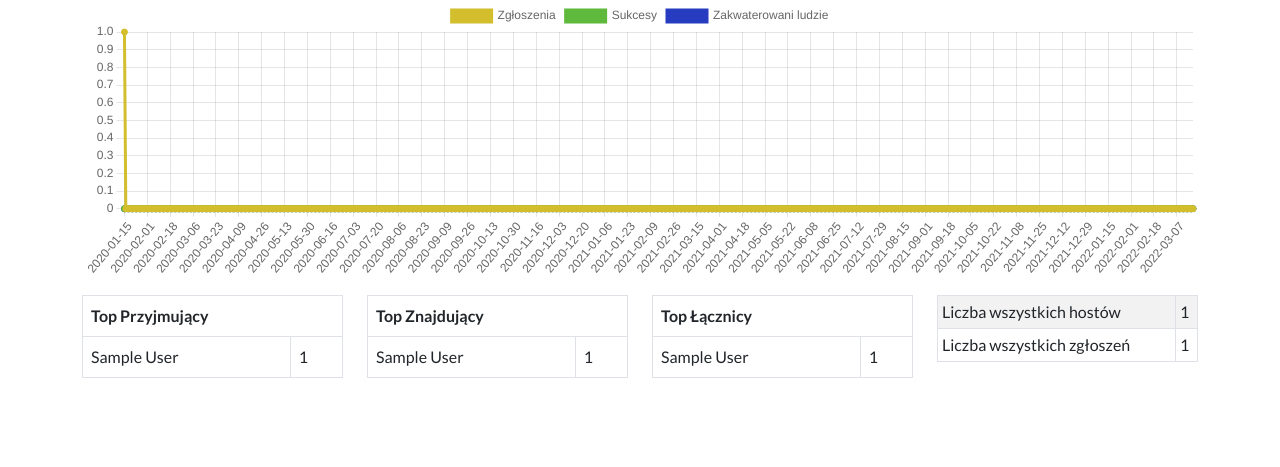
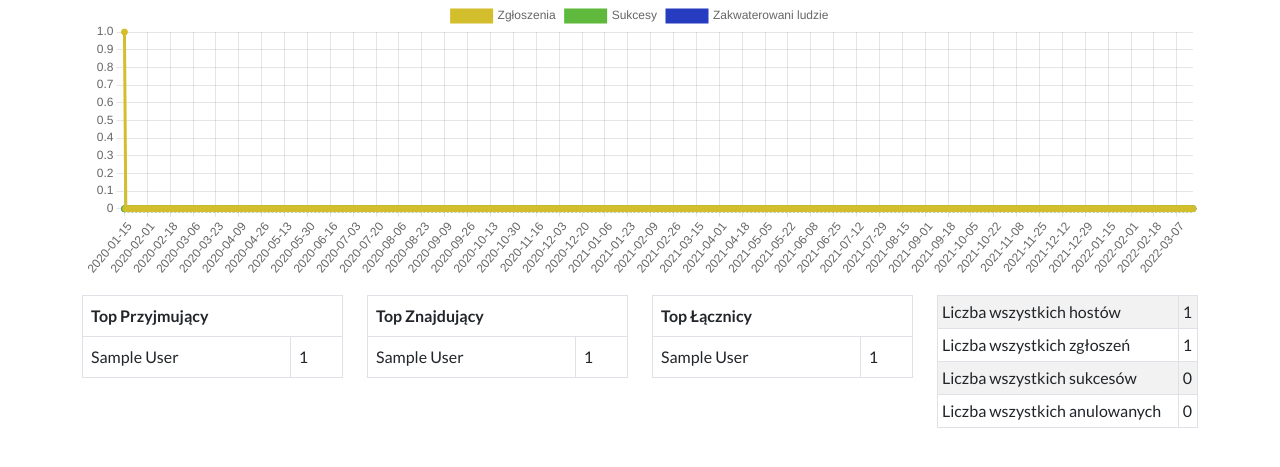
Before and after one commit to tadeoos/house-of-refuge, a Django app: page /statsy/ in a window 1280 px wide. Shown: the top 467 px of the page. Run offline with Django 3.2, Linux system fonts and the light colour scheme; a user stored in the database is signed in; tables that the repository leaves empty hold one stand-in row (values such as "Sample post"); parts of the project's set-up code (start-up, migrations or seed data) failed here and were passed over; some libraries are stand-ins or nearby versions.

Commit message:
last stats updates

```diff
--- a/house_of_refuge/main/views.py
+++ b/house_of_refuge/main/views.py
@@ -310,6 +310,8 @@ def activity_stats_view(request):
 
     all_subs = Submission.objects.all().count()
     all_hosts = HousingResource.objects.all().count()
+    all_success = Submission.objects.filter(status=SubStatus.SUCCESS).count()
+    all_cancelled = Submission.objects.filter(status=SubStatus.CANCELLED).count()
 
     TOP = 10
 
@@ -328,5 +330,7 @@ def activity_stats_view(request):
         "top_matchers": top_matchers,
         "top_receivers": top_receivers,
         "top_coords": top_coords,
+        "all_success": all_success,
+        "all_cancelled": all_cancelled,
     }
     return render(request, "users/stats.html", context=context)
--- a/house_of_refuge/templates/users/stats.html
+++ b/house_of_refuge/templates/users/stats.html
@@ -60,6 +60,14 @@
         <tr>
           <td>Liczba wszystkich zgłoszeń</td>
           <td> {{ all_subs }}</td>
+        </tr>
+        <tr>
+          <td>Liczba wszystkich sukcesów</td>
+          <td> {{ all_success }}</td>
+        </tr>
+        <tr>
+          <td>Liczba wszystkich anulowanych</td>
+          <td> {{ all_cancelled }}</td>
         </tr>
       </table>
     </div>
```
